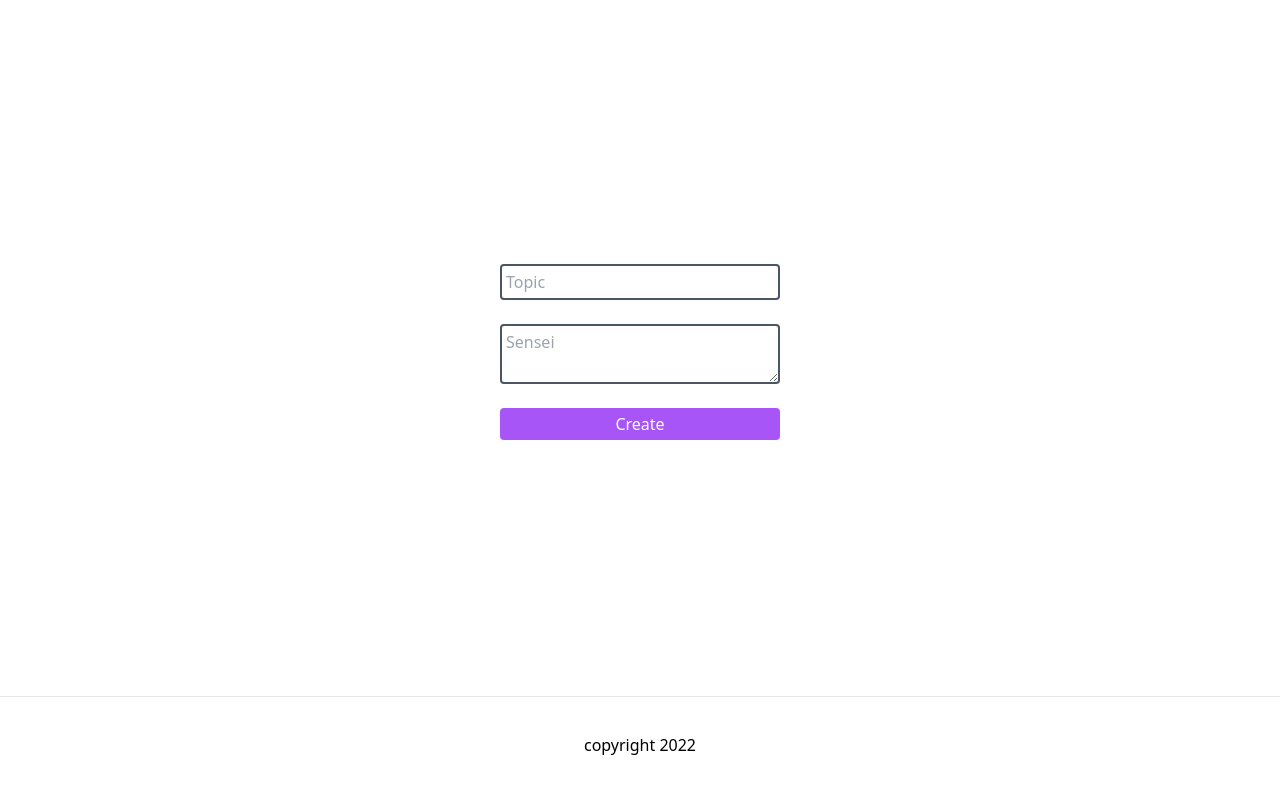
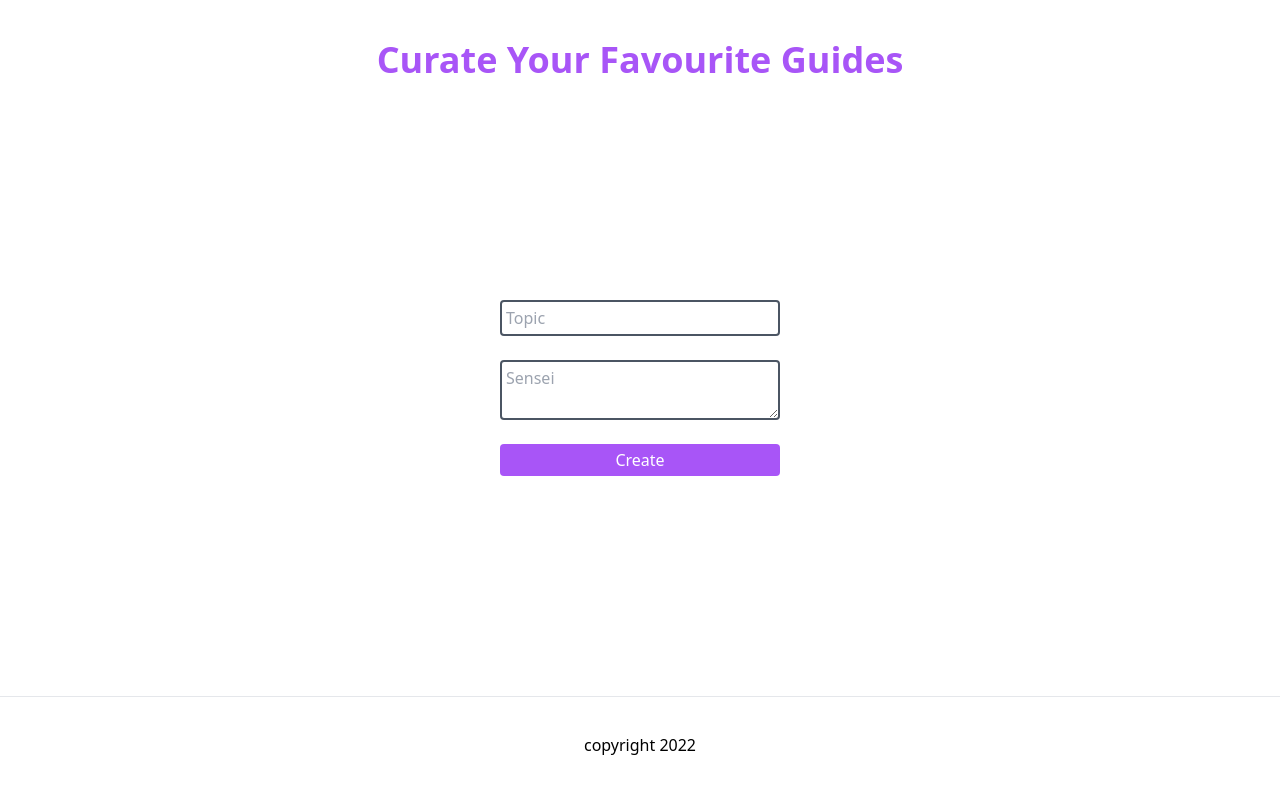
Before and after one commit to MercyBett/sensei, a Next.js app: page / in a window 1280 px wide. Shown: the top 794 px of the page. Built offline with nearby package versions, Linux system fonts and the light colour scheme.

Commit message:
add header

```diff
--- a/pages/index.tsx
+++ b/pages/index.tsx
@@ -10,7 +10,7 @@ export default function Home() {
         <title>Sensei | Curate your favourite guides</title>
         <link rel="icon" href="/favicon.ico" />
       </Head>
-
+      <h1 className="text-center text-purple-500 font-semibold text-4xl mt-8">Curate Your Favourite Guides</h1>
       <main className="flex w-full flex-1 flex-col items-center justify-center px-20 text-center">
 
         <form onSubmit={e => {
```
